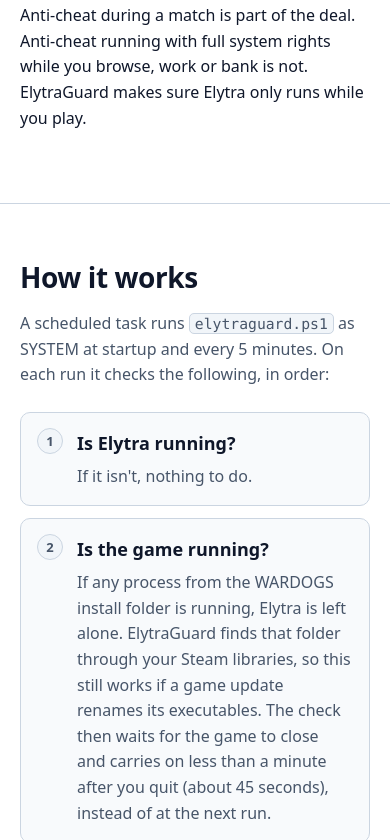
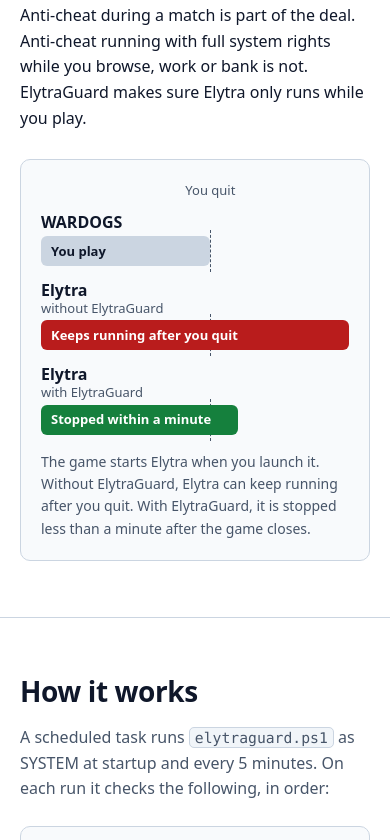
Before and after one commit to superhelten/elytraguard, a plain HTML site: page docs/index.html in a window 390 px wide. Shown: the part 1086-1926 px from the top of the page. Drawn offline with Linux system fonts and the light colour scheme.

Commit message:
docs: Show when Elytra runs, and what a good status looks like
The page explained in words that Elytra keeps running after the game and
that ElytraGuard stops it, but never showed it. A timeline under "Why"
now draws the game, Elytra without ElytraGuard and Elytra with it side by
side. It is plain HTML and CSS rather than an image, so it follows the
page's colours in light and dark mode, stacks on a phone and needs no
change to the content security policy.

Step 3 now shows what status.ps1 prints after a match, including the new
"47 s later", so people know what to compare their own output with.

```diff
--- a/docs/index.html
+++ b/docs/index.html
@@ -48,6 +48,8 @@
     --on-accent: #0B0F1A;
     --link: #FBBF24;
     --ok: #4ADE80;
+    --bad: #F87171;
+    --on-bar: #0B0F1A;
     --ring: #FBBF24;
     --radius: 10px;
     --font: system-ui, -apple-system, "Segoe UI", Roboto, "Helvetica Neue", Arial, sans-serif;
@@ -65,6 +67,8 @@
       --on-accent: #FFFFFF;
       --link: #92400E;
       --ok: #15803D;
+      --bad: #B91C1C;
+      --on-bar: #FFFFFF;
       --ring: #A16207;
     }
   }
@@ -136,6 +140,26 @@
   }
   .copy:hover { border-color: var(--fg-muted); }
 
+  .timeline { margin: 28px 0 0; padding: 20px; background: var(--surface); border: 1px solid var(--border); border-radius: var(--radius); }
+  .tl { display: grid; grid-template-columns: 150px minmax(0, 1fr); gap: 12px 16px; align-items: center; }
+  .tl-label { font-weight: 600; line-height: 1.25; }
+  .tl-label small { display: block; font-weight: 400; color: var(--fg-muted); font-size: 13px; }
+  .tl-track { position: relative; height: 30px; }
+  /* The moment you quit, drawn across every track. */
+  .tl-track::after { content: ""; position: absolute; left: 55%; top: -6px; bottom: -6px; border-left: 1px dashed var(--fg-muted); }
+  .tl-quit { position: relative; height: 18px; font-size: 13px; color: var(--fg-muted); }
+  .tl-quit span { position: absolute; left: 55%; transform: translateX(-50%); white-space: nowrap; }
+  .tl-bar { position: absolute; z-index: 1; left: 0; top: 0; bottom: 0; border-radius: 6px; display: flex; align-items: center; padding: 0 10px; font-size: 13px; font-weight: 600; white-space: nowrap; overflow: hidden; }
+  .tl-game { width: 55%; background: var(--border); color: var(--fg); }
+  .tl-bad { width: 100%; background: var(--bad); color: var(--on-bar); }
+  .tl-ok { width: 64%; background: var(--ok); color: var(--on-bar); }
+  .timeline figcaption { margin-top: 16px; font-size: 14px; color: var(--fg-muted); }
+  @media (max-width: 560px) {
+    .tl { grid-template-columns: minmax(0, 1fr); gap: 4px; }
+    .tl-label { margin-top: 10px; }
+    .tl > .tl-spacer { display: none; }
+  }
+
   .table-wrap { overflow-x: auto; margin-top: 20px; border: 1px solid var(--border); border-radius: var(--radius); }
   table { border-collapse: collapse; width: 100%; font-size: 15px; }
   th, td { text-align: left; padding: 10px 14px; border-bottom: 1px solid var(--border); vertical-align: top; }
@@ -200,6 +224,18 @@
       <h2>Why</h2>
       <p>In September 2026 WARDOGS replaced Easy Anti-Cheat with <strong>Elytra</strong>, made by VAIIYA. It installs a Windows service, <code>Elytra.Service</code>, that runs as <strong>LocalSystem</strong>, the most privileged account on your PC. The game starts the service when it launches, and it can keep running after you quit.</p>
       <p>Anti-cheat during a match is part of the deal. Anti-cheat running with full system rights while you browse, work or bank is not. ElytraGuard makes sure Elytra only runs while you play.</p>
+      <figure class="timeline">
+        <div class="tl" aria-hidden="true">
+          <div class="tl-spacer"></div><div class="tl-quit"><span>You quit</span></div>
+          <div class="tl-label">WARDOGS</div>
+          <div class="tl-track"><div class="tl-bar tl-game">You play</div></div>
+          <div class="tl-label">Elytra <small>without ElytraGuard</small></div>
+          <div class="tl-track"><div class="tl-bar tl-bad">Keeps running after you quit</div></div>
+          <div class="tl-label">Elytra <small>with ElytraGuard</small></div>
+          <div class="tl-track"><div class="tl-bar tl-ok">Stopped within a minute</div></div>
+        </div>
+        <figcaption>The game starts Elytra when you launch it. Without ElytraGuard, Elytra can keep running after you quit. With ElytraGuard, it is stopped less than a minute after the game closes.</figcaption>
+      </figure>
     </div>
   </section>
 
@@ -243,7 +279,15 @@
           <span class="step-n">Step 3</span>
           <h3>Check that it works</h3>
           <div class="code"><div class="code-head"><span>PowerShell</span><button class="copy" type="button" aria-live="polite">Copy</button></div><pre><code>&amp; "$env:ProgramFiles\ElytraGuard\status.ps1"</code></pre></div>
-          <p class="muted" style="margin-top:10px">It starts with <strong>OK</strong> or <strong>NOT OK</strong> and what is wrong, says whether Elytra is running right now, and lists what the guard did recently. The real test is your next match: while you play it shows <em>WARDOGS open, Elytra left running</em>, and less than a minute after you quit, <em>WARDOGS closed, Elytra stopped by ElytraGuard 47 s later</em>, with the actual number of seconds.</p>
+          <p class="muted" style="margin-top:10px">It starts with <strong>OK</strong> or <strong>NOT OK</strong> and what is wrong, says whether Elytra is running right now, and lists what the guard did recently. The real test is your next match. Afterwards it looks like this, with your own times and number of seconds:</p>
+          <div class="code"><div class="code-head"><span>Output</span></div><pre><code>ElytraGuard: OK
+  Elytra anti-cheat is stopped right now.
+  Last check 1 min ago (checks run every 5 min).
+
+What happened:
+  20:05-20:50  WARDOGS open, Elytra left running (10 checks)
+  20:52        WARDOGS closed, Elytra stopped by ElytraGuard 47 s later
+  20:55-21:05  Nothing to do, Elytra already stopped (3 checks)</code></pre></div>
         </li>
       </ol>
     </div>
```
